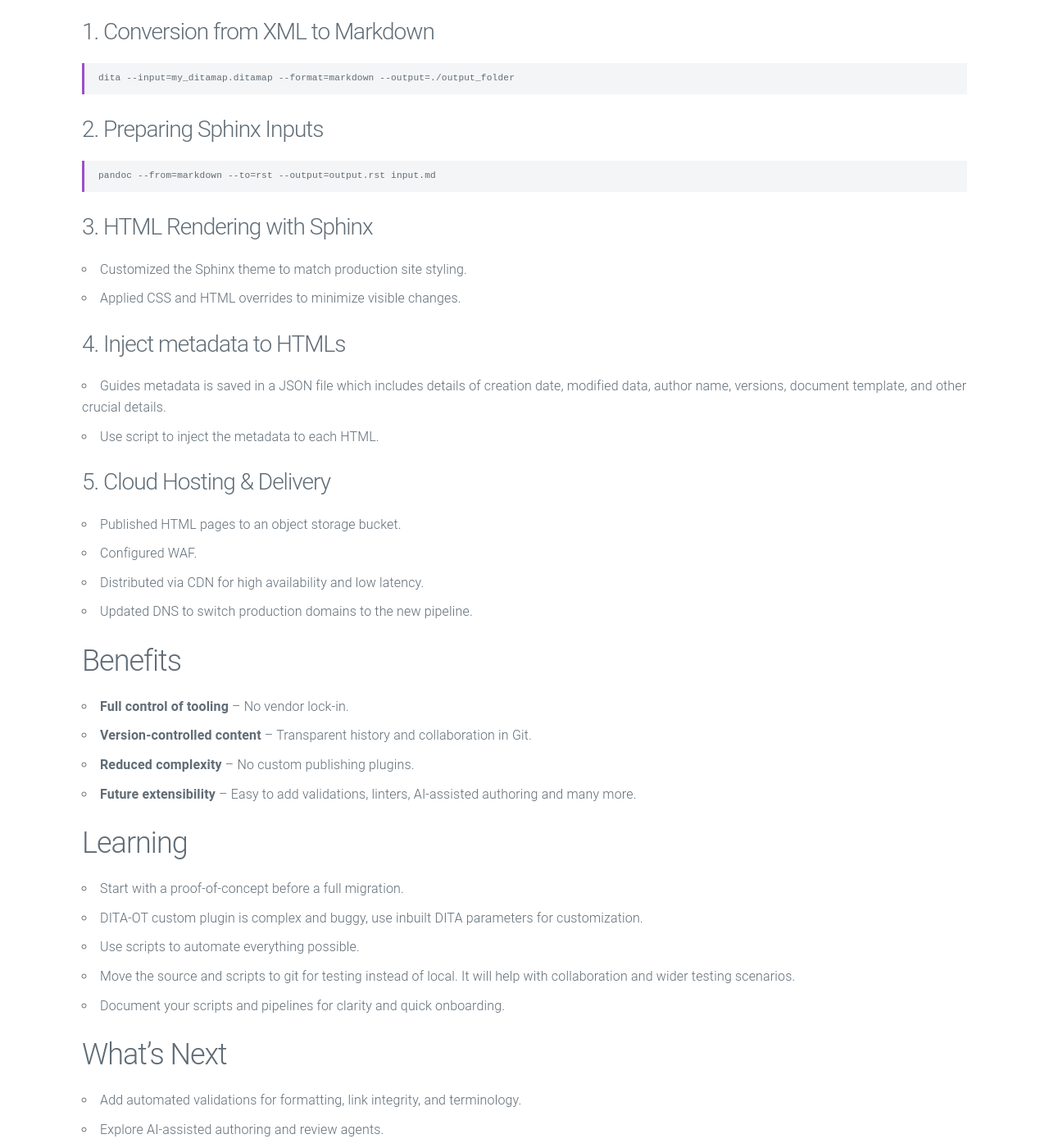
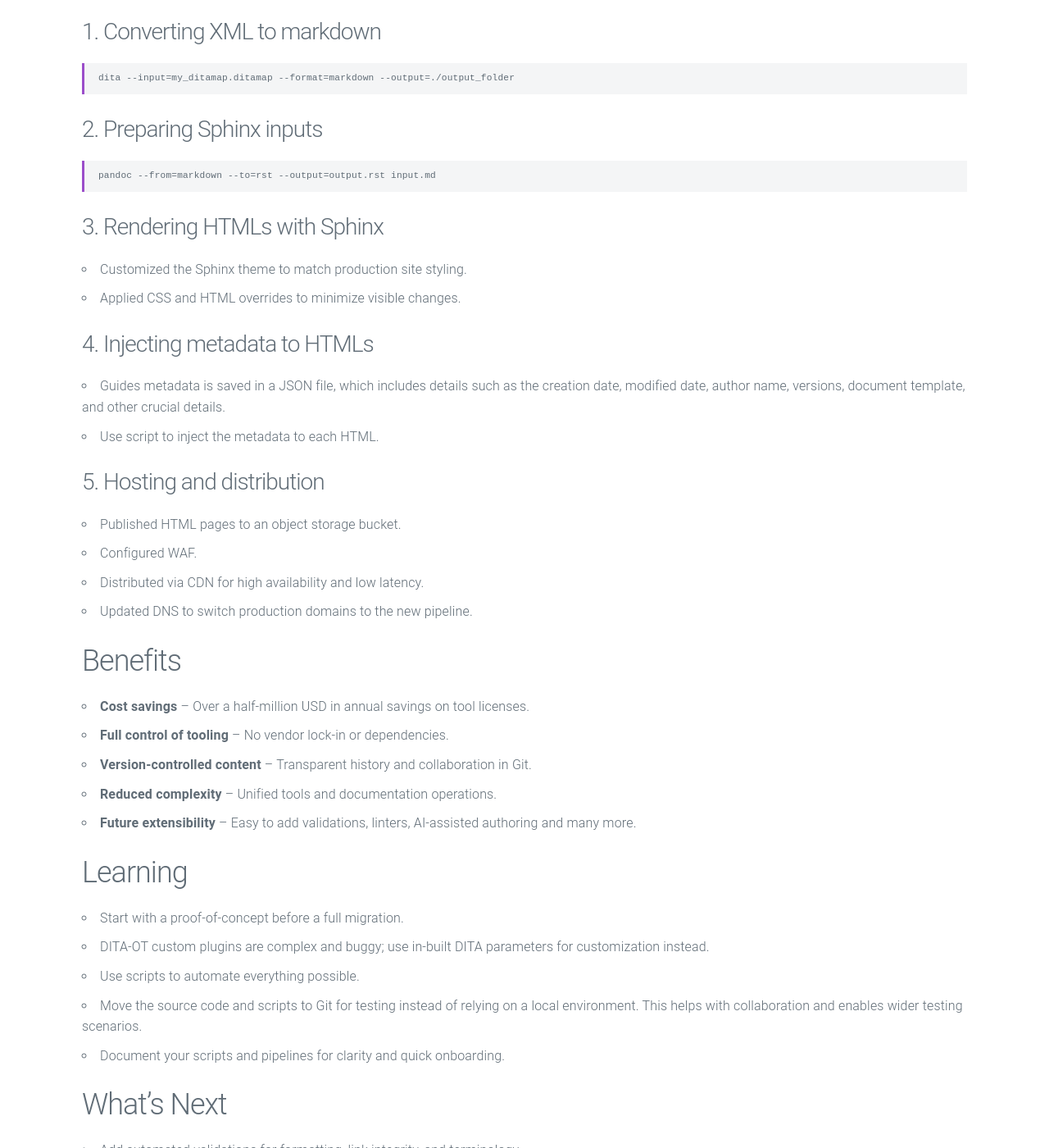
Before and after one commit to veera-linga/blogs, a Jekyll site: the page built from implementing_docs_as_code.md, in a window 1280 px wide and 1400 px high, scrolled down 1237 px. Shown: the whole window at 82% size. Built offline with Jekyll 4.4.1, drawn with Linux system fonts in a browser that asks for light colours; our own code applies the rules of GitHub Pages for plain Markdown files; some of the changed text lies outside the part shown.

Commit message:
Update implementing_docs_as_code.md

`````diff
--- a/implementing_docs_as_code.md
+++ b/implementing_docs_as_code.md
@@ -45,27 +45,27 @@ Two approaches were considered:
 
 ## Final Implementation
 
-### 1. Conversion from XML to Markdown
+### 1. Converting XML to markdown
 ```bash
 dita --input=my_ditamap.ditamap --format=markdown --output=./output_folder
 ````
 
-### 2. Preparing Sphinx Inputs
+### 2. Preparing Sphinx inputs
 
 ```bash
 pandoc --from=markdown --to=rst --output=output.rst input.md
 ```
 
-### 3. HTML Rendering with Sphinx
+### 3. Rendering HTMLs with Sphinx
 
 * Customized the Sphinx theme to match production site styling.
 * Applied CSS and HTML overrides to minimize visible changes.
 
-### 4. Inject metadata to HTMLs
-* Guides metadata is saved in a JSON file which includes details of creation date, modified data, author name, versions, document template, and other crucial details.
+### 4. Injecting metadata to HTMLs
+* Guides metadata is saved in a JSON file, which includes details such as the creation date, modified date, author name, versions, document template, and other crucial details.
 * Use script to inject the metadata to each HTML.
 
-### 5. Cloud Hosting & Delivery
+### 5. Hosting and distribution
 
 * Published HTML pages to an object storage bucket.
 * Configured WAF.
@@ -74,17 +74,18 @@ pandoc --from=markdown --to=rst --output=output.rst input.md
 
 ## Benefits
 
-* **Full control of tooling** – No vendor lock-in.
+* **Cost savings** – Over a half-million USD in annual savings on tool licenses.
+* **Full control of tooling** – No vendor lock-in or dependencies.
 * **Version-controlled content** – Transparent history and collaboration in Git.
-* **Reduced complexity** – No custom publishing plugins.
+* **Reduced complexity** – Unified tools and documentation operations.
 * **Future extensibility** – Easy to add validations, linters, AI-assisted authoring and many more.
 
 ## Learning
 
 * Start with a proof-of-concept before a full migration.
-* DITA-OT custom plugin is complex and buggy, use inbuilt DITA parameters for customization.
+* DITA-OT custom plugins are complex and buggy; use in-built DITA parameters for customization instead.
 * Use scripts to automate everything possible.
-* Move the source and scripts to git for testing instead of local. It will help with collaboration and wider testing scenarios.
+* Move the source code and scripts to Git for testing instead of relying on a local environment. This helps with collaboration and enables wider testing scenarios.
 * Document your scripts and pipelines for clarity and quick onboarding.
 
 
@@ -99,3 +100,7 @@ pandoc --from=markdown --to=rst --output=output.rst input.md
 * [DITA Open Toolkit Parameters](https://www.dita-ot.org/dev/parameters/parameters-html5#html5)
 * [Pandoc](https://pandoc.org/)
 * [Sphinx Documentation](https://www.sphinx-doc.org/)
+
+## Keywords
+
+`Adobe Experience Manager` `Adobe FrameMaker` `Robohelp` `EasyDita` `Oxygen XML editor` `ArborText XML Editor` `gitlab` `XML` `XSLT` `Markdown` `RST` `AsciiDoc` `mermaid charts` `DITA` `DITA-OT` `pandoc` `Sphinx` `Python` `JavaScript` `docops` `CICD` `vibecoding` `GenAI` `AWS S3` `cloudfront` `distributed cloud` `WAF` `DNS` `version control` `Docs-as-Code` `Content Delivery Network` `Content Management System` `technical writing` `customer documentation` `customer communications`
`````
Also changed, not shown: other parts of implementing_docs_as_code.md (+1 -1 lines).
